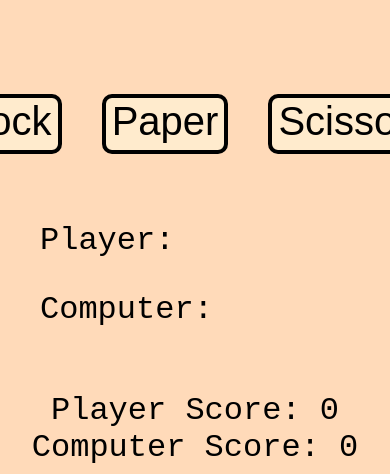
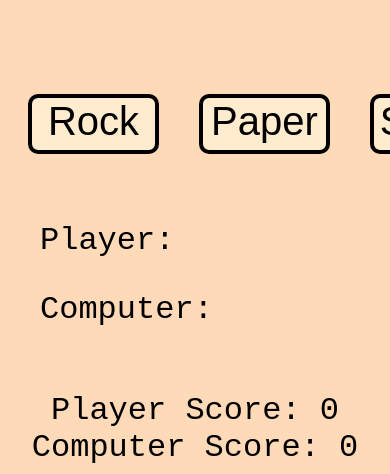
Before and after one commit to DeionSloc/Rock_Paper_Scissors, a plain HTML site: page index.html in a window 390 px wide. Shown: the part 481-955 px from the top of the page. Drawn offline with Linux system fonts and the light colour scheme.

Commit message:
Update styles.css
Made the webpage more responsive by adding styling to make it more mobile-friendly

```diff
--- a/styles.css
+++ b/styles.css
@@ -7,6 +7,8 @@ body {
     flex-direction: column;
     align-items: center;
     flex: 1;
+    width: auto;
+    min-height: 500px;
 }
 
 h1 {
@@ -74,5 +76,6 @@ button {
 }
 
 .container {
-    max-width: 100%;
+    max-width: 1000px;
+    margin-inline: auto;
 }
```
